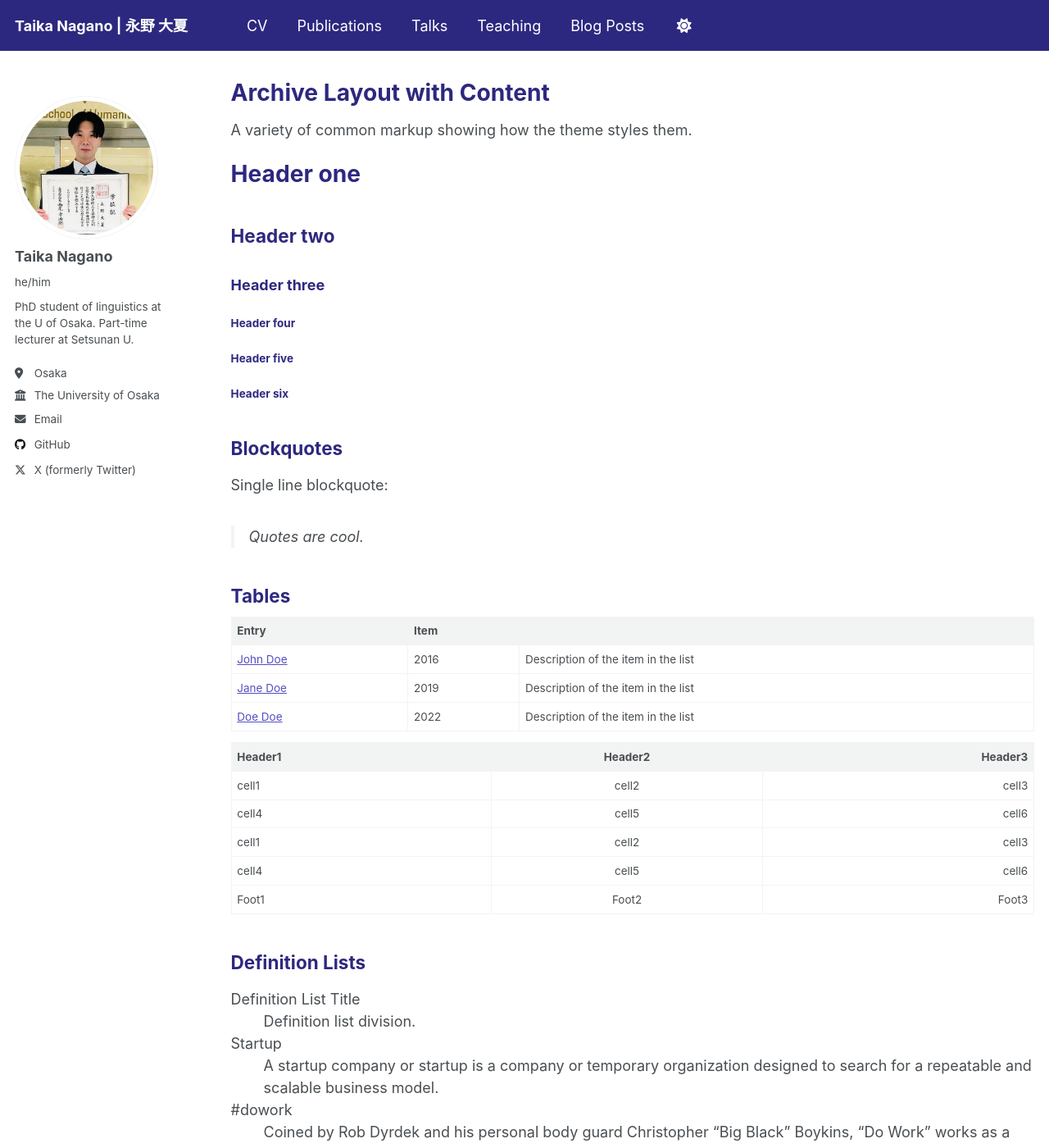
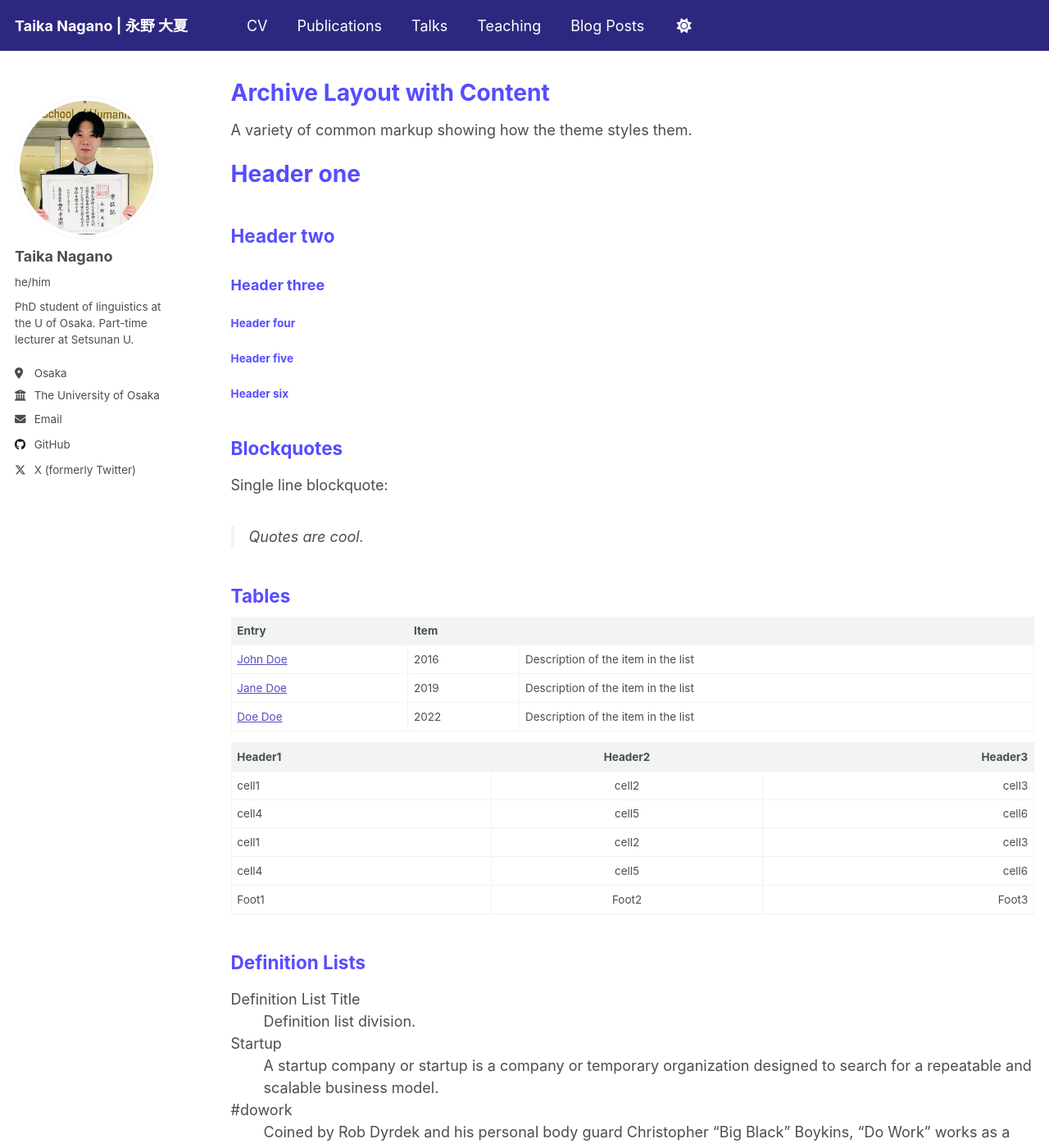
Before and after one commit to TaikaNagano/taikanagano.github.io, a Jekyll site: the page built from _pages/archive-layout-with-content.md, in a window 1280 px wide and 1400 px high. Shown: the whole window at 82% size. Built offline with Jekyll 4.4.1, drawn with Linux system fonts in a browser that asks for light colours.

Commit message:
Update main.scss

```diff
--- a/assets/css/main.scss
+++ b/assets/css/main.scss
@@ -90,7 +90,7 @@
 #main .archive h4,
 #main .archive h5,
 #main .archive h6 {
-  color: #2D287F;
+  color: #564dff;
 }
 
 /* ===== Pill-style boxed links (pdf / bib / scholar) ===== */
@@ -109,5 +109,5 @@
 
 .taglink:hover {
   background-color: #1cd7be;
-  color: #ffffff00;
+  color: #ffffff;
 }
```
